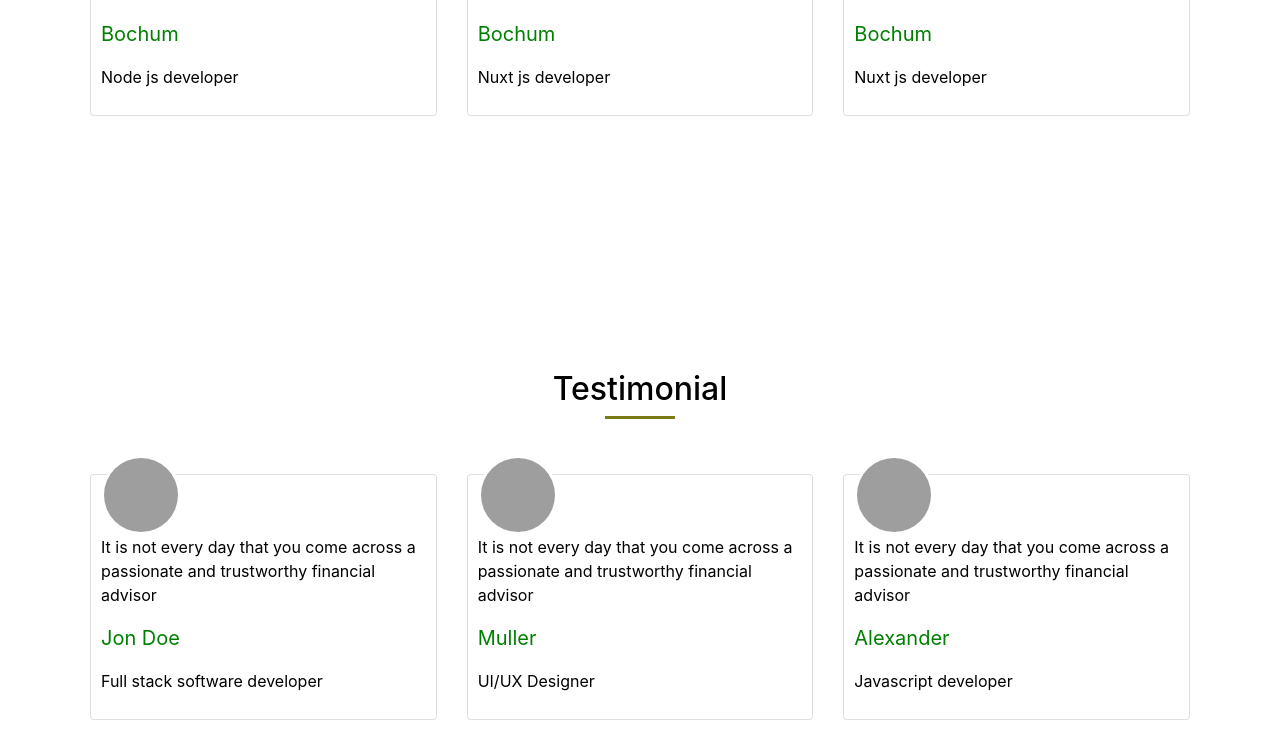
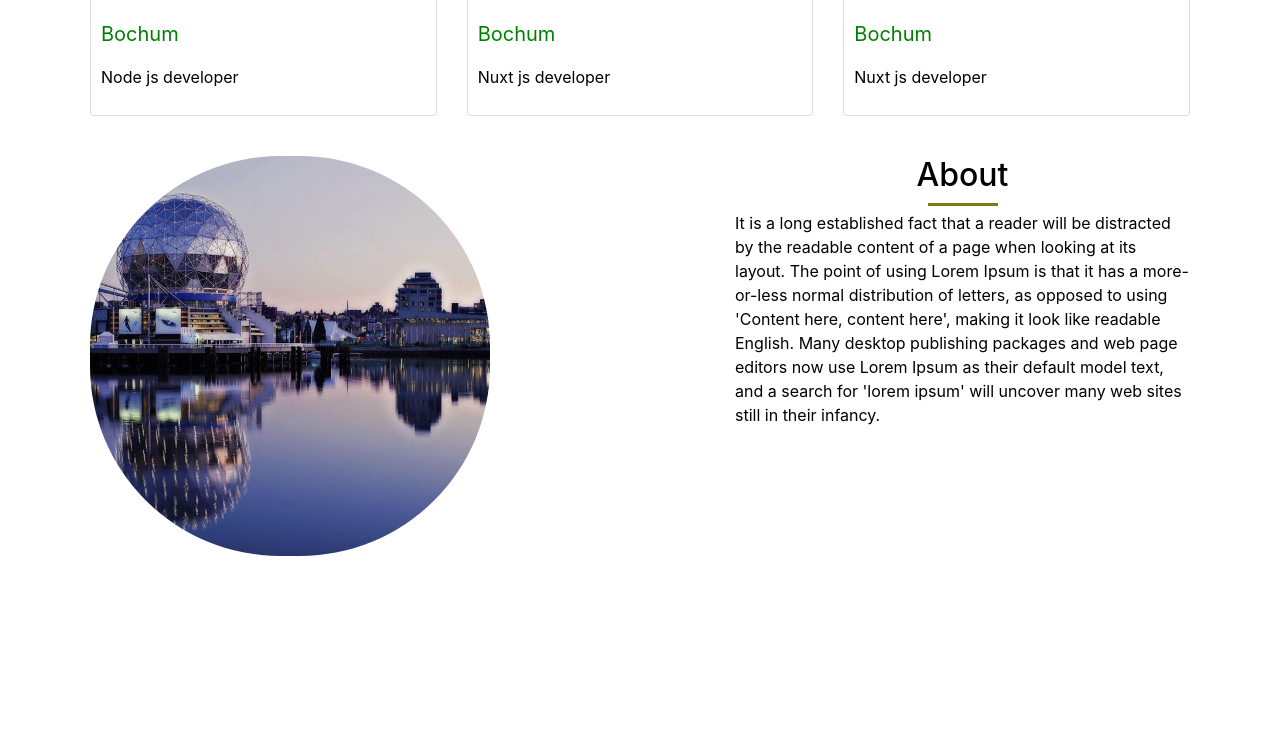
Before and after one commit to Yazdani1/React-Single-Page-Web-App-With-Smooth-Scrolling, a React (Create React App) app in the folder client/: page / in a window 1280 px wide. Shown: the part 620-1372 px from the top of the page. Built offline with nearby package versions, Linux system fonts and the light colour scheme; grey boxes are pictures that could not be loaded.

Commit message:
about section with animation

```diff
--- a/client/src/App.js
+++ b/client/src/App.js
@@ -12,15 +12,11 @@ const App = () => {
     <React.Fragment>
       <Navbar />
       <Testimonial />
-      <Testimonial />
-      <Testimonial />
-      <Testimonial />
-      <Testimonial />
-      <Testimonial />
 
-      <Home />
+
+      {/* <Home /> */}
       <About />
-      <Career />
+      {/* <Career /> */}
       <Services/>
       <Feedback />
     </React.Fragment>
--- a/client/src/components/About/About.js
+++ b/client/src/components/About/About.js
@@ -1,12 +1,49 @@
-import React from 'react'
-import "./about.css"
+import React from "react";
+import "./about.css";
+import about from "../../Images/about.jpg";
+import Fade from "react-reveal/Fade";
+import Flip from "react-reveal/Flip";
 
 const About = () => {
   return (
-    <div className='about' id='about'>
-        <h1>About Page</h1>
+    <div className="container about-section" id="about">
+      <div className="row">
+        <div className="col-xl-6 col-lg-6 col-md-12 col-sm-12">
+          <Fade bottom big>
+          <div className="about-image">
+            <img src={about} height="400px" width="400px" alt="about image" />
+          </div>
+          </Fade>
+        </div>
+
+        <div className="col-xl-6 col-lg-6 col-md-12 col-sm-12">
+          <div className="about-details">
+            <div className="testimonial">
+              <Flip left>
+                <h2>About</h2>
+                <span className="line"></span>
+              </Flip>
+            </div>
+            <Fade right>
+
+            <p>
+              It is a long established fact that a reader will be distracted by
+              the readable content of a page when looking at its layout. The
+              point of using Lorem Ipsum is that it has a more-or-less normal
+              distribution of letters, as opposed to using 'Content here,
+              content here', making it look like readable English. Many desktop
+              publishing packages and web page editors now use Lorem Ipsum as
+              their default model text, and a search for 'lorem ipsum' will
+              uncover many web sites still in their infancy.
+            </p>
+
+            </Fade>
+
+          </div>
+        </div>
+      </div>
     </div>
-  )
-}
+  );
+};
 
-export default About
+export default About;
--- a/client/src/components/About/about.css
+++ b/client/src/components/About/about.css
@@ -1,5 +1,17 @@
-.about {
-  height: 600px;
-  background-color: blueviolet;
+.about-section{
+  height: 700px;
+}
+
+.container {
   color: white;
 }
+.about-image img{
+
+  object-fit: cover;
+  border-radius: 190px;
+
+}
+.about-details{
+  margin-left: 80px;
+  text-align: left;
+}
--- a/client/src/components/Career/career.css
+++ b/client/src/components/Career/career.css
@@ -1,5 +1,4 @@
 .career{
-    height: 750px;
     background-color: yellowgreen;
     color: antiquewhite;
 }
--- a/client/src/components/Feedback/feedback.css
+++ b/client/src/components/Feedback/feedback.css
@@ -1,5 +1,4 @@
 .feedback{
-    height: 900px;
     background-color: brown;
     color: aliceblue;
 }
--- a/client/src/components/services/Services.js
+++ b/client/src/components/services/Services.js
@@ -48,7 +48,7 @@ const Services = () => {
   ];
 
   return (
-    <div className="container" id="service">
+    <div className="container service-section" id="service">
       <div className="services-title">
         <Flip left>
           <h2>Services</h2>
--- a/client/src/components/services/services.css
+++ b/client/src/components/services/services.css
@@ -1,6 +1,7 @@
-.container{
+.service-section{
     height: 900px;
 }
+
 .services{
     padding: 10px;
     margin-top: 100px;
```
Also changed, not shown: client/src/Images/about.jpg (added).
